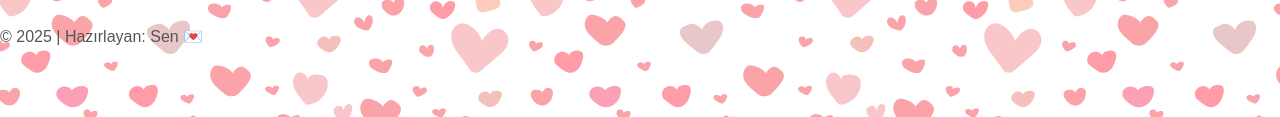
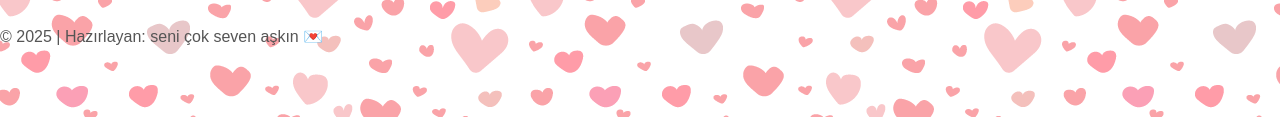
Before and after one commit to mehmet-mtf/dggg, a plain HTML site: page index.html in a window 1280 px wide. Shown: the part 629-746 px from the top of the page. Drawn offline with Linux system fonts and the light colour scheme.

Commit message:
Update index.html

```diff
--- a/index.html
+++ b/index.html
@@ -25,7 +25,7 @@
   </section>
 
   <footer>
-    <p>&copy; 2025 | Hazırlayan: Sen 💌</p>
+    <p>&copy; 2025 | Hazırlayan: seni çok seven aşkın 💌</p>
   </footer>
 
   <script>
```
